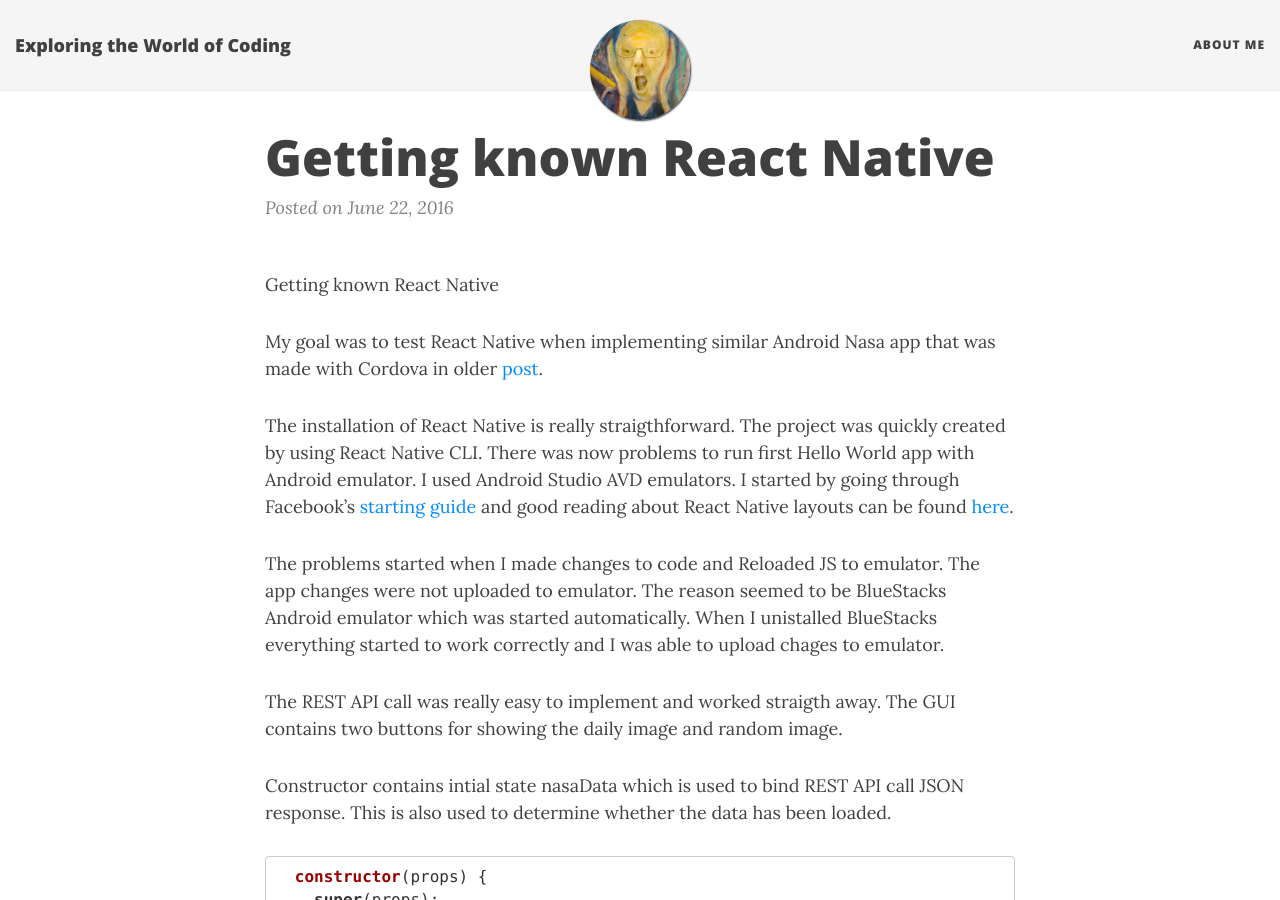
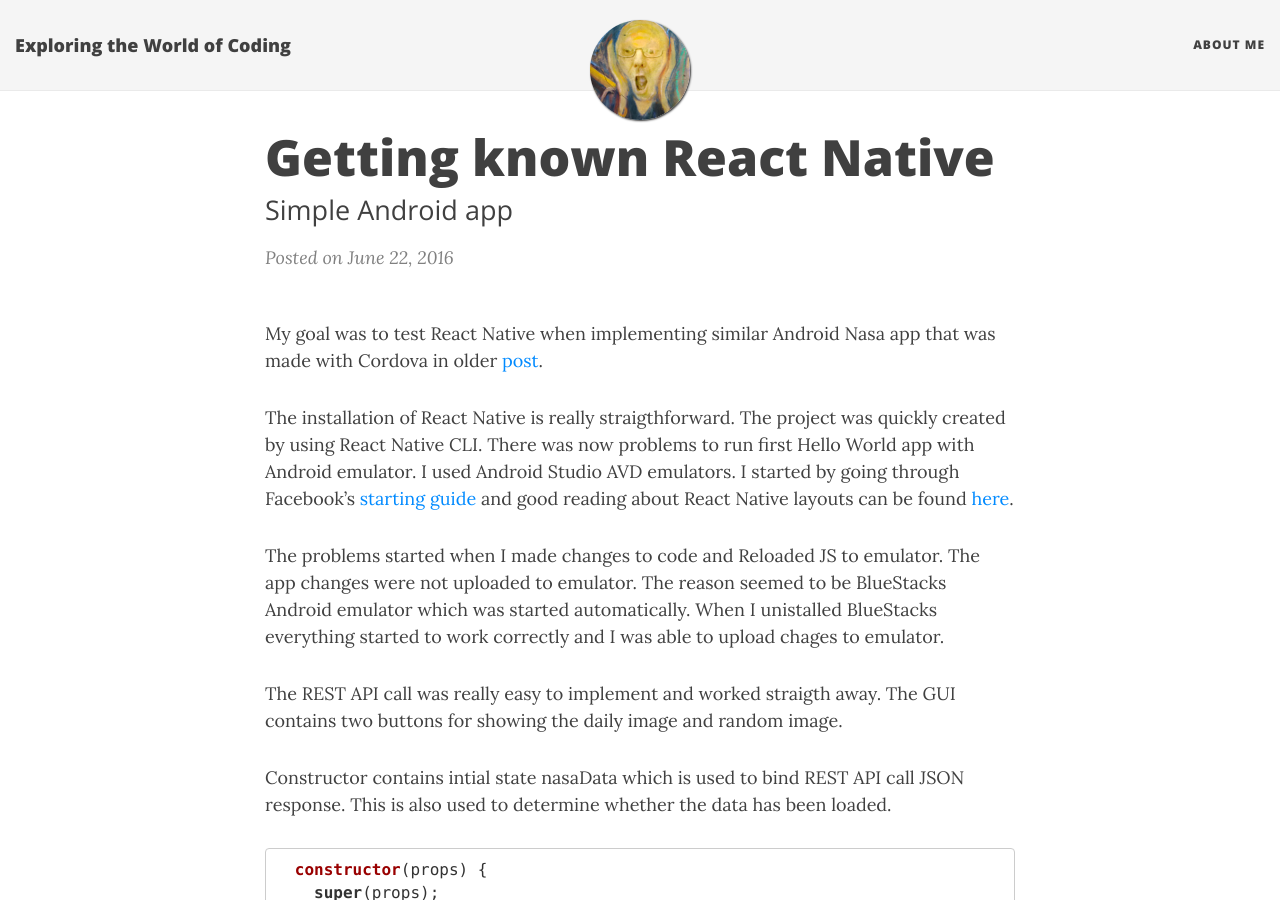
Before and after one commit to juhahinkula/juhahinkula.github.io, a Jekyll site: the page built from _posts/2016-06-22-react-native.markdown, in a window 1280 px wide and 900 px high. Built offline with Jekyll 4.4.1, drawn with Linux system fonts in a browser that asks for light colours; nearby versions of some CDN libraries; comment, search, counter and statistics services are not loaded.

Commit message:
modify post

```diff
--- a/_posts/2016-06-22-react-native.markdown
+++ b/_posts/2016-06-22-react-native.markdown
@@ -1,8 +1,8 @@
 ---
 layout: post
 title:  "Getting known React Native"
+subtitle: "Simple Android app"
 ---
-Getting known React Native
 
 My goal was to test React Native when implementing similar Android Nasa app that was made with Cordova in older [post](/2016-05-20-welcome-to-jekyll).
 
```
